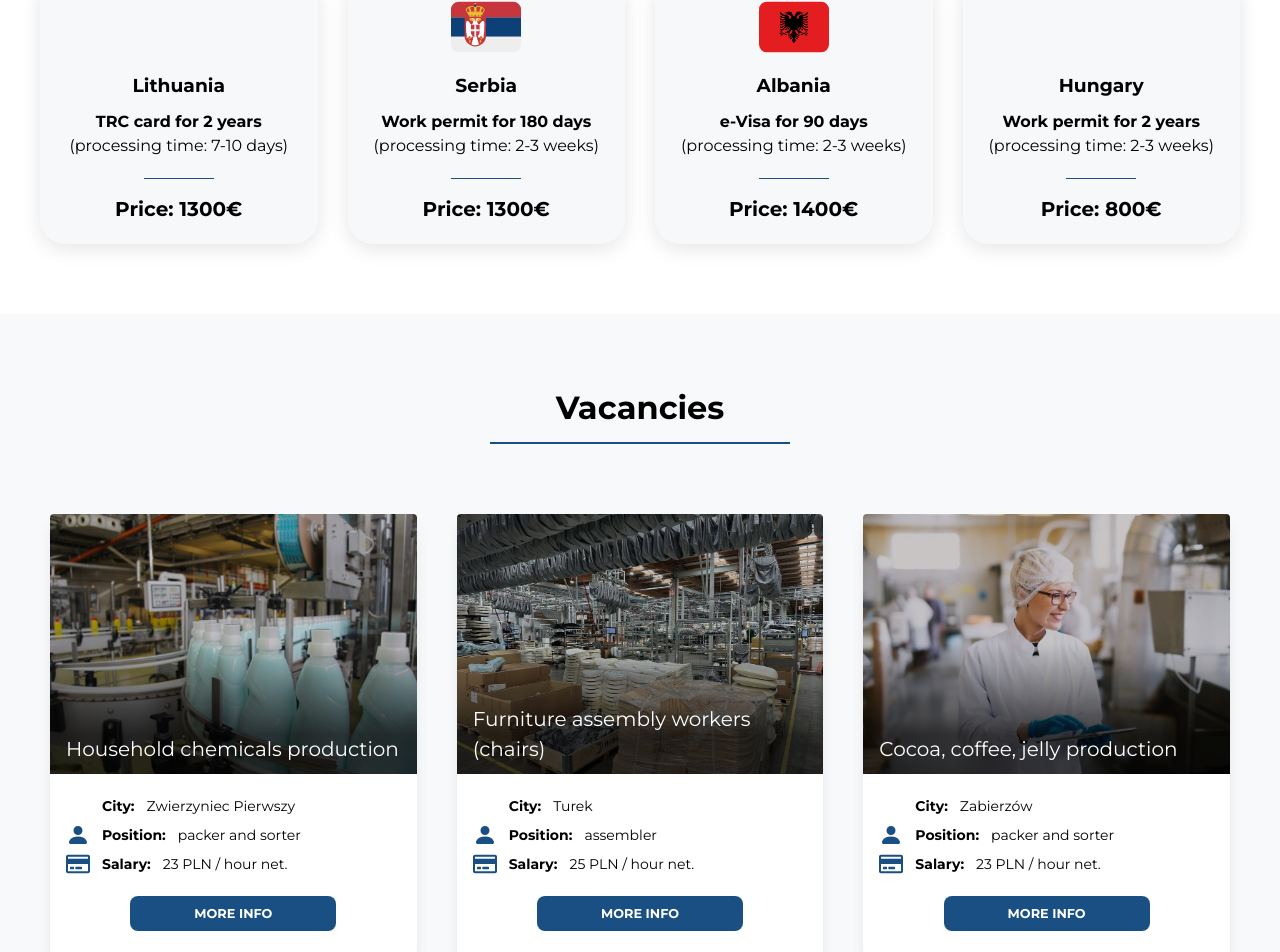
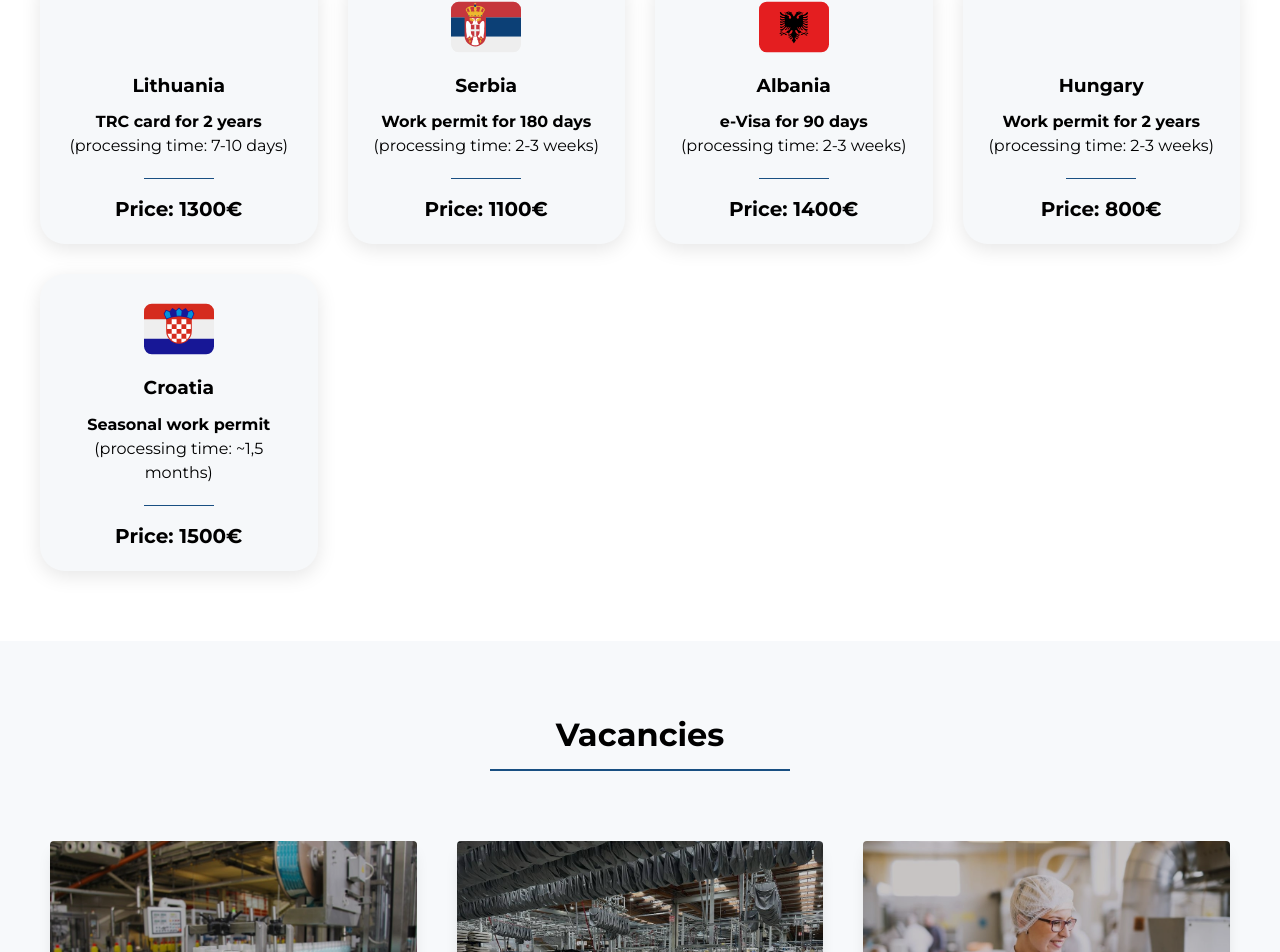
Before and after one commit to Elvira9797/GlobalWork-Service, a React (Create React App) app: page / in a window 1280 px wide. Shown: the part 1273-2225 px from the top of the page. Built offline with nearby package versions, Linux system fonts and the light colour scheme; some icons are missing.

Commit message:
Add Croatia

```diff
--- a/public/locales/en/translation.json
+++ b/public/locales/en/translation.json
@@ -48,7 +48,7 @@
         "title": "Serbia",
         "name": "Work permit for 180 days",
         "time": "(processing time: 2-3 weeks)",
-        "price": "Price: 1300€"
+        "price": "Price: 1100€"
       },
       "workPermit8": {
         "title": "Albania",
@@ -61,6 +61,12 @@
         "name": "Work permit for 2 years",
         "time": "(processing time: 2-3 weeks)",
         "price": "Price: 800€"
+      },
+      "workPermit10": {
+        "title": "Croatia",
+        "name": "Seasonal work permit",
+        "time": "(processing time: ~1,5 months)",
+        "price": "Price: 1500€"
       }
     },
 
--- a/src/components/WorkPermits/WorkPermits.tsx
+++ b/src/components/WorkPermits/WorkPermits.tsx
@@ -6,6 +6,7 @@ import { ReactComponent as LithuaniaSvg } from '../../assets/svg/lithuania.svg';
 import { ReactComponent as SerbiaSvg } from '../../assets/svg/Serbia.svg';
 import { ReactComponent as AlbaniaSvg } from '../../assets/svg/Albania.svg';
 import { ReactComponent as HungarySvg } from '../../assets/svg/Hungary.svg';
+import { ReactComponent as CroatiaSvg } from '../../assets/svg/Croatia.svg';
 import {
   DocsItemPrice,
   DocsItemTitle,
@@ -151,6 +152,21 @@ const WorkPermits: React.FC = () => {
                 {t('main.workPermitsArr.workPermit9.price')}
               </DocsItemPrice>
             </DocsItems>
+            <DocsItems>
+              <CroatiaSvg
+                style={{ margin: '0 auto', display: 'flex' }}
+                width={70}
+                height={70}
+              />
+              <DocsItemTitle>
+                {t('main.workPermitsArr.workPermit10.title')}
+              </DocsItemTitle>
+              <Bolt> {t('main.workPermitsArr.workPermit10.name')}</Bolt>
+              <p> {t('main.workPermitsArr.workPermit10.time')}</p>
+              <DocsItemPrice>
+                {t('main.workPermitsArr.workPermit10.price')}
+              </DocsItemPrice>
+            </DocsItems>
           </DocsList>
         </Link>
       </SectionContainer>
```
Also changed, not shown: public/locales/pl/translation.json (+7 -1 lines), public/locales/ua/translation.json (+7 -1 lines), src/assets/svg/Croatia.svg (added).
